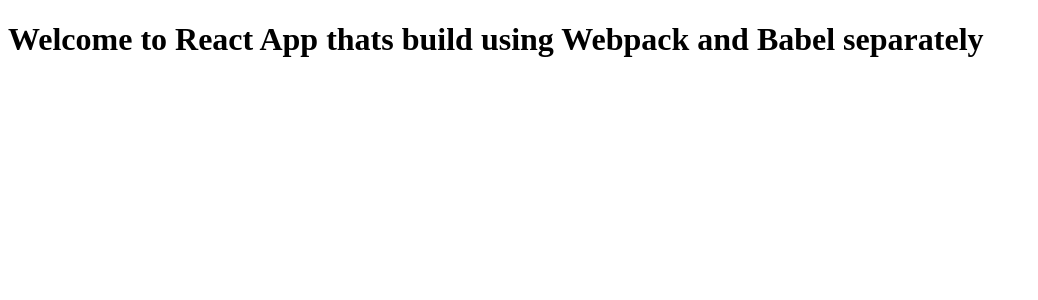
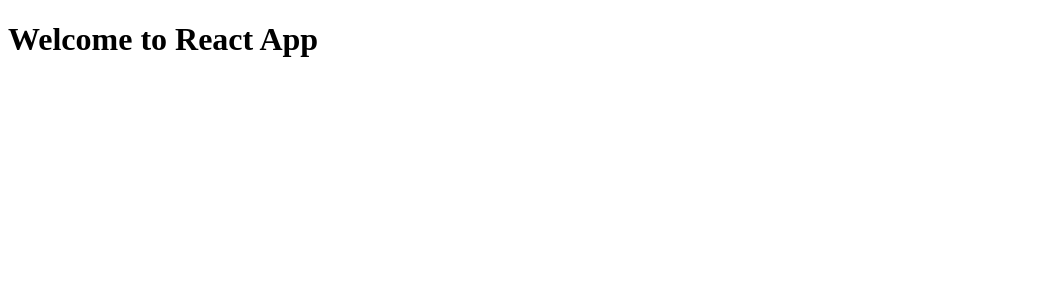
Before and after one commit to ergi98/custom-react-app, a React app: page / in a window 1280 px wide. Shown: the top 300 px of the page, without its empty margins (0-1038 px from the left). Built offline with nearby package versions, Linux system fonts and the light colour scheme.

Commit message:
Last commit

```diff
--- a/src/App.jsx
+++ b/src/App.jsx
@@ -5,9 +5,7 @@
 		console.log("Hey");
 	}, []);
 
-	return (
-		<h1>Welcome to React App thats build using Webpack and Babel separately</h1>
-	);
+	return <h1>Welcome to React App</h1>;
 };
 
 export default App;
```
